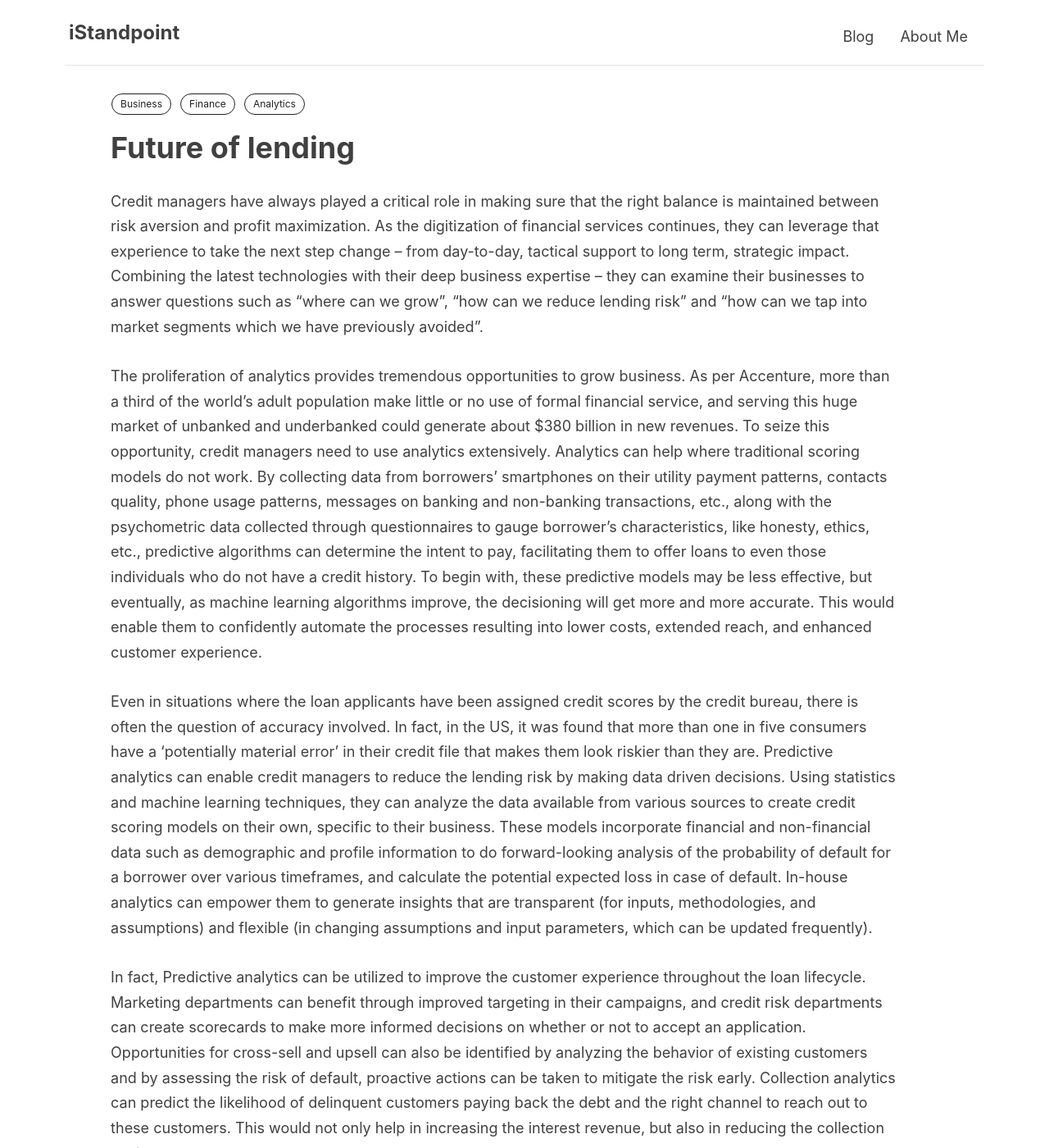
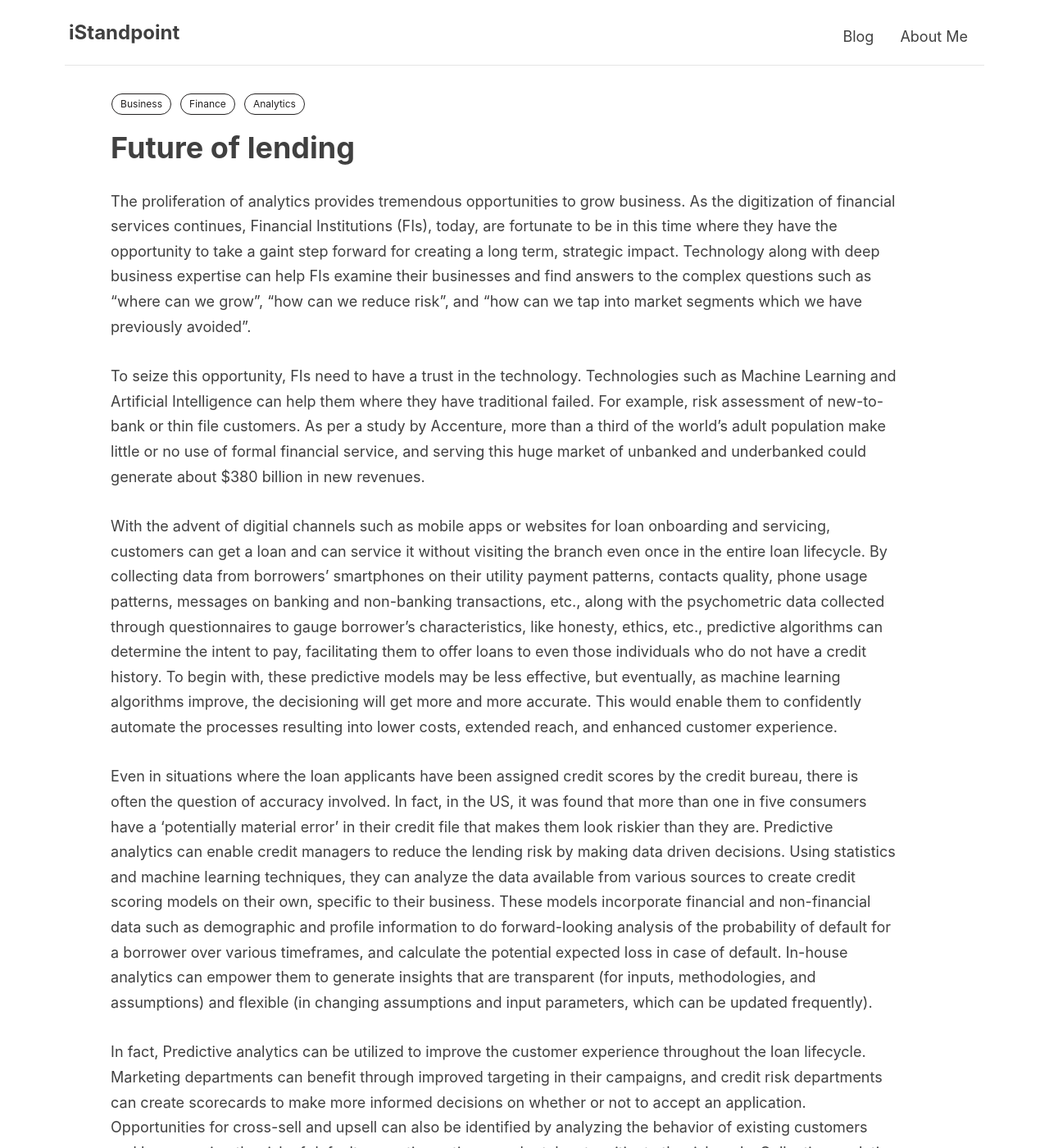
Before and after one commit to gargsaar/singlepage_website_ni, a Jekyll site: the page built from _posts/2019-12-09-future-of-lending.markdown, in a window 1280 px wide and 1400 px high. Shown: the whole window at 82% size. Built offline with Jekyll 4.4.1, drawn with Linux system fonts in a browser that asks for light colours; nearby versions of some CDN libraries; comment, search, counter and statistics services are not loaded.

Commit message:
Update 2019-12-09-future-of-lending.markdown

```diff
--- a/_posts/2019-12-09-future-of-lending.markdown
+++ b/_posts/2019-12-09-future-of-lending.markdown
@@ -9,9 +9,11 @@ tags:
   - Finance
   - Analytics
 ---
-Credit managers have always played a critical role in making sure that the right balance is maintained between risk aversion and profit maximization. As the digitization of financial services continues, they can leverage that experience to take the next step change – from day-to-day, tactical support to long term, strategic impact. Combining the latest technologies with their deep business expertise – they can examine their businesses to answer questions such as “where can we grow”, “how can we reduce lending risk” and “how can we tap into market segments which we have previously avoided”.
+The proliferation of analytics provides tremendous opportunities to grow business. As the digitization of financial services continues, Financial Institutions (FIs), today, are fortunate to be in this time where they have the opportunity to take a gaint step forward for creating a long term, strategic impact. Technology along with deep business expertise can help FIs examine their businesses and find answers to the complex questions such as “where can we grow”, “how can we reduce risk”, and “how can we tap into market segments which we have previously avoided”.
 
-The proliferation of analytics provides tremendous opportunities to grow business. As per Accenture, more than a third of the world’s adult population make little or no use of formal financial service, and serving this huge market of unbanked and underbanked could generate about $380 billion in new revenues. To seize this opportunity, credit managers need to use analytics extensively. Analytics can help where traditional scoring models do not work. By collecting data from borrowers’ smartphones on their utility payment patterns, contacts quality, phone usage patterns, messages on banking and non-banking transactions, etc., along with the psychometric data collected through questionnaires to gauge borrower’s characteristics, like honesty, ethics, etc., predictive algorithms can determine the intent to pay, facilitating them to offer loans to even those individuals who do not have a credit history. To begin with, these predictive models may be less effective, but eventually, as machine learning algorithms improve, the decisioning will get more and more accurate. This would enable them to confidently automate the processes resulting into lower costs, extended reach, and enhanced customer experience.
+To seize this opportunity, FIs need to have a trust in the technology. Technologies such as Machine Learning and Artificial Intelligence  can help them where they have traditional failed. For example, risk assessment of new-to-bank or thin file customers. As per a study by Accenture, more than a third of the world’s adult population make little or no use of formal financial service, and serving this huge market of unbanked and underbanked could generate about $380 billion in new revenues.
+
+With the advent of digitial channels such as mobile apps or websites for loan onboarding and servicing, customers can get a loan and can service it without visiting the branch even once in the entire loan lifecycle. By collecting data from borrowers’ smartphones on their utility payment patterns, contacts quality, phone usage patterns, messages on banking and non-banking transactions, etc., along with the psychometric data collected through questionnaires to gauge borrower’s characteristics, like honesty, ethics, etc., predictive algorithms can determine the intent to pay, facilitating them to offer loans to even those individuals who do not have a credit history. To begin with, these predictive models may be less effective, but eventually, as machine learning algorithms improve, the decisioning will get more and more accurate. This would enable them to confidently automate the processes resulting into lower costs, extended reach, and enhanced customer experience.
 
 Even in situations where the loan applicants have been assigned credit scores by the credit bureau, there is often the question of accuracy involved. In fact, in the US, it was found that more than one in five consumers have a ‘potentially material error’ in their credit file that makes them look riskier than they are. Predictive analytics can enable credit managers to reduce the lending risk by making data driven decisions. Using statistics and machine learning techniques, they can analyze the data available from various sources to create credit scoring models on their own, specific to their business. These models incorporate financial and non-financial data such as demographic and profile information to do forward-looking analysis of the probability of default for a borrower over various timeframes, and calculate the potential expected loss in case of default. In-house analytics can empower them to generate insights that are transparent (for inputs, methodologies, and assumptions) and flexible (in changing assumptions and input parameters, which can be updated frequently).
 
```
